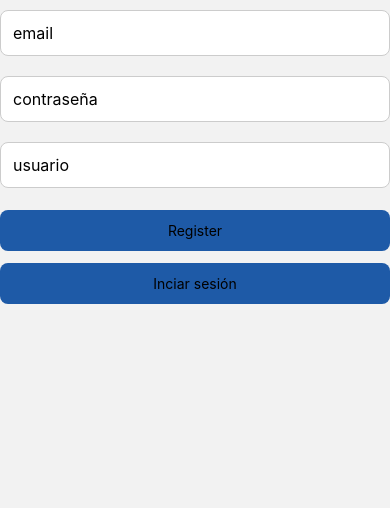
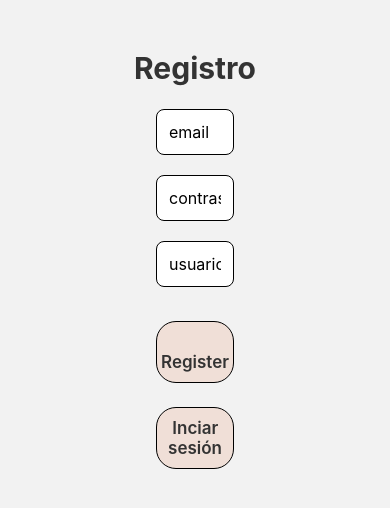
Before and after one commit to MailenHong/PI-Final-grupo3, a React Native app in the folder demo-expo/: screen /Register in a window 390 px wide. Shown: the top 508 px of the page. Built offline with nearby package versions, Linux system fonts and the light colour scheme; no server answers.

Commit message:
cerrando proyecto (css +que aparezca quitar me gusta y otras modificaciones)

```diff
--- a/demo-expo/src/Component/Post.js
+++ b/demo-expo/src/Component/Post.js
@@ -13,12 +13,17 @@ export default class Post extends Component {
         };
     }
 
-    tocarLike = (item) => {
-        const correo = auth.currentUser?.email;
-        if (!correo) return;
+    componentDidMount() {
+        if (this.props.data.likes.includes(auth.currentUser.email)) {
+            this.setState({ yaLeGusta: true })
+        }
+    }
+
+    tocarLike(item) {
+        const correo = auth.currentUser.email;
 
         const datos = item.data;
-        const likes = Array.isArray(datos.likes) ? datos.likes : [];
+        const likes = datos.likes;
         const yaLeGusta = likes.includes(correo);
 
         console.log('Like clickeado. Ya le gusta?', yaLeGusta);
@@ -36,7 +41,11 @@ export default class Post extends Component {
             .update({
                 likes: firebase.firestore.FieldValue.arrayUnion(correo),
             })
-            .then(() => console.log('Likeado'))
+            .then(() => {
+                console.log('Likeado')
+                this.setState({ yaLeGusta: true })
+            })
+
             .catch((error) => console.log('Error al dar like:', error));
     }
 
@@ -46,7 +55,10 @@ export default class Post extends Component {
             .update({
                 likes: firebase.firestore.FieldValue.arrayRemove(correo),
             })
-            .then(() => console.log('Dislikeado'))
+            .then(() => {
+                console.log('Dislikeado')
+                this.setState({ yaLeGusta: false })
+            })
             .catch((error) => console.log('Error al quitar like:', error));
     }
 
@@ -59,10 +71,10 @@ export default class Post extends Component {
         return (
             <View style={styles.datosRecuperados}>
 
-                <Text style={styles.owner}>@{this.props.data.owner}</Text>
+                <Text style={styles.owner}>{this.props.data.owner}</Text>
                 <Text style={styles.posteo}>{this.props.data.posteo}</Text>
 
-                <Pressable onPress={() => this.tocarLike({id: this.props.id, data: this.props.data})}>
+                <Pressable onPress={() => this.tocarLike({ id: this.props.id, data: this.props.data })}>
                     <Text style={styles.irA}>
                         {this.state.yaLeGusta ? 'Quitar me gusta' : 'Me gusta'} ({this.props.data.likes.length || 0})
                     </Text>
@@ -77,12 +89,9 @@ export default class Post extends Component {
 }
 
 const styles = StyleSheet.create({
-    lista: {
-        paddingBottom: 24,
-    },
     datosRecuperados: {
         flex: 1,
-        width: '50%',
+        width: '100%',
         marginVertical: 6,
         paddingVertical: 12,
         paddingHorizontal: 16,
@@ -108,9 +117,4 @@ const styles = StyleSheet.create({
         color: '#ED8E63',
         marginTop: 6,
     },
-    center: {
-        flex: 1,
-        justifyContent: 'center',
-        alignItems: 'center',
-    },
 });
--- a/demo-expo/src/Screens/Comentario.js
+++ b/demo-expo/src/Screens/Comentario.js
@@ -28,7 +28,6 @@ export default class Comentario extends Component {
     })
       .then(() => {
         this.setState({ comentario: '' });
-        // this.props.navigation.navigate('Comentario', { postId });
       })
       .catch(err => console.log(err));
 
@@ -37,7 +36,7 @@ export default class Comentario extends Component {
   }
 
   componentDidMount() {
-    const { postId } = this.props.route.params;
+    const postId = this.props.route.params.postId;
 
     console.log('post id desde componentDidMount', postId)
 
@@ -59,34 +58,30 @@ export default class Comentario extends Component {
     return (
       <View style={styles.contenedor}>
         <Text style={styles.titulo}> Comentarios </Text>
-        {postRecuperado ? (
+        {postRecuperado ?
           <View style={styles.datosRecuperados}>
-            <Text style={{ fontSize: 17, color: 'gray' }}>
-              {postRecuperado.data.owner} posteó hoy a las ...
+            <Text style={styles.dataUsuario}>
+            {postRecuperado.data.owner} posteó hoy a las {postRecuperado.data.createdAt}
             </Text>
-            <Text style={{ fontSize: 18 }}>{postRecuperado.data.posteo}</Text>
+            <Text style={styles.dataPosteo}>{postRecuperado.data.posteo}</Text>
           </View>
-        ) : (
+         :
           <Text>Cargando post...</Text>
-        )}
+        }
 
-        {postRecuperado ? (
+        {postRecuperado ?
           <FlatList
             data={postRecuperado.data.comentarios}
             keyExtractor={(item) => item.createdAt + item.owner}
             renderItem={({ item }) => (
               <View style={styles.datosRecuperados}>
-                <Text style={{ fontSize: 17, color: 'gray' }}>{item.owner}</Text>
-                <Text style={{ fontSize: 18 }}>{item.comentario}</Text>
+                <Text style={styles.dataUsuario}>{item.owner}</Text>
+                <Text style={styles.dataPosteo}>{item.comentario}</Text>
               </View>
             )} />
-        ) : (
+         :
           <Text>Cargando post...</Text>
-        )}
-
-
-
-
+        }
         <TextInput
           style={styles.input}
           keyboardType='default'
@@ -102,34 +97,43 @@ export default class Comentario extends Component {
 }
 
 const styles = StyleSheet.create({
+  dataUsuario: {
+    fontSize: 17,
+    color: 'gray'
+  },
+  dataPosteo: {
+    fontSize: 18,
+  },
   titulo: {
     fontSize: 30,
-    fontWeight: '600',
+    fontWeight: '700',
     margin: 10,
+    color: '#333',
+    paddingBottom: 3
   },
   input: {
     borderWidth: 1,
-    marginVertical: 10,
-    paddingVertical: 12,
+    paddingTop: 12,
+    paddingBottom: 12,
     paddingHorizontal: 14,
     fontSize: 16,
     borderRadius: 10,
-    width: '50%',
-    backgroundColor: '#ece2e2ff',
-
+    width: '35%',
+    backgroundColor: '#a9b8b24d'
   },
   contenedor: {
     flex: 1,
     alignItems: 'center',
-    paddingTop: 24,
+    paddingTop: 40,
   },
   irA: {
     fontSize: 20,
     fontWeight: '600',
     margin: 10,
+    color: '#333',
+    paddingBottom: 300
   },
   datosRecuperados: {
     margin: 10,
-    fontSize: 16,
   }
 })
--- a/demo-expo/src/Screens/Home.js
+++ b/demo-expo/src/Screens/Home.js
@@ -1,5 +1,5 @@
 import React, { Component } from 'react';
-import { Text, View, FlatList, Pressable, ActivityIndicator, Alert, StyleSheet, } from 'react-native';
+import { Text, View, FlatList, ActivityIndicator, Alert, StyleSheet, } from 'react-native';
 import { auth, db } from '../firebase/config';
 import firebase from 'firebase';
 import Post from '../Component/Post';
@@ -38,55 +38,15 @@ export default class Home extends Component {
           this.setState({ posteos: posts, loading: false });
         },
         (error) => {
-          Alert.alert('Error al cargar posteos', error.message);
+          console.log('Error al cargar posteos', error.message);
           this.setState({ loading: false });
         }
       );
   }
 
-  tocarLike = (item) => {
-    const correo = auth.currentUser?.email;
-    if (!correo) return;
-
-    const datos = item.data;
-    const likes = Array.isArray(datos.likes) ? datos.likes : [];
-    const yaLeGusta = likes.includes(correo);
-
-    console.log('Like clickeado. Ya le gusta?', yaLeGusta);
-
-    if (yaLeGusta) {
-      this.quitarLike(item, correo);
-    } else {
-      this.darLike(item, correo);
-    }
-  };
-
-  darLike(post, correo) {
-    db.collection('posts')
-      .doc(post.id)
-      .update({
-        likes: firebase.firestore.FieldValue.arrayUnion(correo),
-      })
-      .then(() => console.log('Likeado'))
-      .catch((error) => console.log('Error al dar like:', error));
-  }
-
-  quitarLike(post, correo) {
-    db.collection('posts')
-      .doc(post.id)
-      .update({
-        likes: firebase.firestore.FieldValue.arrayRemove(correo),
-      })
-      .then(() => console.log('Dislikeado'))
-      .catch((error) => console.log('Error al quitar like:', error));
-  }
-
-  tocarComentar = (item) => {
-    this.props.navigation.navigate('Comentario', { postId: item.id });
-  };
-
   render() {
-    const { posteos, loading } = this.state;
+    const posteos = this.state.posteos;
+    const loading = this.state.loading;
 
     console.log(posteos)
 
@@ -122,49 +82,16 @@ export default class Home extends Component {
 const styles = StyleSheet.create({
   contenedor: {
     flex: 1,
-    backgroundColor: '#f2f2f2',
-    paddingTop: 24,
+    alignItems: 'center',
+    paddingTop: 40,
   },
+
   titulo: {
-    fontSize: 28,
+    fontSize: 30,
     fontWeight: '700',
-    textAlign: 'center',
-    marginBottom: 10,
-    color: '#222',
+    margin: 10,
+    color: '#333',
+    paddingBottom: 3
   },
-  lista: {
-    paddingBottom: 24,
-    flex: 1,
-  },
-  datosRecuperados: {
-    width: '100%',
-    marginVertical: 6,
-    paddingVertical: 12,
-    paddingHorizontal: 16,
-    borderBottomWidth: 1,
-    borderColor: '#e0e0e0',
-    backgroundColor: '#fff',
-  },
-  owner: {
-    fontSize: 15,
-    color: '#555',
-    fontWeight: '500',
-    marginBottom: 4,
-  },
-  posteo: {
-    fontSize: 17,
-    color: '#222',
-    marginBottom: 10,
-  },
-  irA: {
-    fontSize: 15,
-    fontWeight: '600',
-    color: '#007bff',
-    marginTop: 4,
-  },
-  center: {
-    flex: 1,
-    justifyContent: 'center',
-    alignItems: 'center',
-  },
+
 });
--- a/demo-expo/src/Screens/Login.js
+++ b/demo-expo/src/Screens/Login.js
@@ -47,7 +47,8 @@ export default class Login extends Component {
   render() {
 
     return (
-      <View>
+      <View style={styles.contenedor}>
+        <Text style = {styles.titulo}>Logueate</Text>
         <TextInput
         style = {styles.input}
         placeholder = 'email'
@@ -64,13 +65,14 @@ export default class Login extends Component {
         <Pressable
          style = {styles.boton}
          onPress = {() => this.onSubmit(this.state.email,this.state.password)}>
-         <Text> Login </Text></Pressable>
+         <Text style={styles.irA}> Login </Text></Pressable>
         {this.state.error !== '' ? <Text>{this.state.error}</Text> : undefined }
 
         <Pressable
         style = {styles.boton}
         onPress ={()=> this.props.navigation.navigate('Register')}>
-        <Text>No tenes cuenta, registrate.</Text></Pressable>
+        <Text style={styles.irA}>No tenes cuenta, registrate.</Text>
+        </Pressable>
       </View>
     )
   }
@@ -79,48 +81,45 @@ export default class Login extends Component {
 
 
 const styles = StyleSheet.create({
-  container: {
-    width: '92%',
-    maxWidth: 740,
-    alignSelf: 'center',
-    backgroundColor: '#f5f5f5',
-    borderRadius: 12,
-    paddingVertical: 24,
-    paddingHorizontal: 16,
-    marginVertical: 20,
-    alignItems: 'stretch',
+  contenedor: {
+    flex: 1,
+    alignItems: 'center',
+    paddingTop: 40,
   },
-  title: {
-    fontSize: 24,
+  irA: {
+    fontSize: 17,
+    fontWeight: '600',
+    color: '#333',
+  },
+  titulo: {
+    fontSize: 30,
     fontWeight: '700',
-    marginBottom: 20,
-    textAlign: 'center',
-    color: '#1E1E1E',
+    margin: 10,
+    color: '#333',
+    paddingBottom: 3
   },
   boton: {
-    backgroundColor: '#1E5AA7',
-    borderRadius: 8,
-    paddingVertical: 12,
-    paddingHorizontal: 10,
+    backgroundColor: '#ef9f7a6e',
+    width: '20%',
+    borderWidth: 1,
     alignItems: 'center',
-    marginTop: 12,
+    marginTop: 16,
+    backgroundColor: '#f0dfd7ff',
+    paddingTop: 10,
+    paddingBottom: 10,
+    paddingHorizontal: 24,
+    borderRadius: 20,
+    marginTop: 24
   },
-  field: {
+
+  input: {
+    width: '20%',
     borderWidth: 1,
-    borderColor: '#ccc',
     borderRadius: 8,
     backgroundColor: '#fff',
     padding: 12,
-    marginVertical: 10,
-    fontSize: 16,
-  },
-  input: {
-    borderWidth: 1,
-    borderColor: '#ccc',
-    borderRadius: 8,
-    backgroundColor: '#fff',
-    padding: 12,
-    marginVertical: 10,
+    marginTop: 10,
+    marginBottom: 10,
     fontSize: 16,
   },
 })
--- a/demo-expo/src/Screens/Perfil.js
+++ b/demo-expo/src/Screens/Perfil.js
@@ -39,7 +39,6 @@ export default class Perfil extends Component {
               data: doc.data()
             })
           })
-          posteos.sort((a, b) => b.data.createdAt - a.data.createdAt)
           console.log(posteos)
           this.setState({
             misPosteos: posteos,
@@ -82,12 +81,9 @@ export default class Perfil extends Component {
             data={this.state.misPosteos}
             keyExtractor={(item) => item.id.toString()}
             renderItem={({ item }) => (
-              // <View><Text> {item.data?.texto || JSON.stringify(item.data)}</Text> </View>
               <Post data={item.data} id={item.id} navigation={this.props.navigation} />
             )}
           >
-
-
           </FlatList>
         </View>
     )
@@ -103,22 +99,34 @@ const styles = StyleSheet.create({
   irA: {
     fontSize: 17,
     fontWeight: '600',
+    color: '#333',
   },
-  loading: { flex: 1, alignItems: 'center', justifyContent: 'center' },
-  info: { marginTop: 6, alignItems: 'center' },
+  loading: {
+    flex: 1,
+    alignItems: 'center',
+    justifyContent: 'center'
+  },
+  info: {
+    marginTop: 6,
+    alignItems: 'center'
+  },
   infoEmail: {
     fontSize: 16,
     color: '#6A6767',
     marginBottom: 2,
   },
-  infoValue: { fontSize: 16, fontWeight: '500' },
-
+  infoValue: {
+    fontSize: 16,
+    fontWeight: '500'
+  },
   buttonText: {
-    width: '30%',
+    width: '17%',
+    borderWidth: 1,
     alignItems: 'center',
     marginTop: 16,
     backgroundColor: '#f0dfd7ff',
-    paddingVertical: 10,
+    paddingTop: 10,
+    paddingBottom: 10,
     paddingHorizontal: 24,
     borderRadius: 20,
     marginTop: 24
@@ -127,21 +135,15 @@ const styles = StyleSheet.create({
   fontSize: 20,
   fontWeight: '700',
   color: '#333',
-  marginTop: 40, // 🔹 espacio extra debajo del botón
-  marginBottom: 20,
-  textAlign: 'center', // centrado como "Mi perfil"
+  marginTop: 30,
+  marginBottom: 10,
+  textAlign: 'center',
 },
 
-  listContent: { paddingVertical: 8 },
-  postCard: {
-    width: '90%',
-    alignSelf: 'center', padding: 16, borderRadius: 20, borderWidth: 1, borderColor: '#eee', marginBottom: 10
-  },
-  postText: { fontSize: 15, lineHeight: 20 },
-  emptyList: { textAlign: 'center', color: '#999', marginTop: 20 },
   titulo: {
     fontSize: 30,
     fontWeight: '700',
     margin: 10,
+    color: '#333',
   },
 });
--- a/demo-expo/src/Screens/Posteo.js
+++ b/demo-expo/src/Screens/Posteo.js
@@ -13,16 +13,19 @@ export default class NuevoPost extends Component {
     }
 
     submit() {
+        let fecha = new Date()
         return db.collection('posts').add({
             owner: auth.currentUser.email,
-            createdAt: new Date(),
+            createdAt: fecha.toString(),
             posteo: this.state.posteo,
             likes: this.state.likes,
             comentarios: []
         })
 
-            .then((item) => { this.setState({ posteo: '' }), this.props.navigation.navigate('Comentario', { postId: item.id });
-        })
+            .then((item) => {
+                this.setState({ posteo: '' })
+                this.props.navigation.navigate('Comentario', { postId: item.id });
+            })
 
             .catch(err => console.log(err));
     }
@@ -48,30 +51,32 @@ export default class NuevoPost extends Component {
 const styles = StyleSheet.create({
     input: {
         borderWidth: 1,
-        marginVertical: 10,
-        paddingVertical: 12,
+        marginTop: 10,
+        marginBottom: 10,
+        paddingTop: 12,
+        paddingBottom: 12,
         paddingHorizontal: 14,
         fontSize: 16,
-        borderRadius: 10,
-        width: '40%',
-        backgroundColor: '#a9b8b24d',
-
-    },
+        borderRadius: 20,
+        width: '35%',
+        backgroundColor: '#a9b8b24d'    },
     titulo: {
         fontSize: 30,
-        fontWeight: '600',
+        fontWeight: '700',
         margin: 10,
+        color: '#333',
     },
     irA: {
         fontSize: 20,
         fontWeight: '600',
         margin: 10,
         alignItems: 'flex-start',
+        color: '#333',
     },
     contenedor: {
         flex: 1,
         alignItems: 'center',
-        paddingTop: 24,
+        paddingTop: 40,
     }
 
 })
--- a/demo-expo/src/Screens/Register.js
+++ b/demo-expo/src/Screens/Register.js
@@ -42,7 +42,8 @@ export default class Register extends Component {
   render() {
 
     return (
-      <View>
+      <View style={styles.contenedor}>
+        <Text style = {styles.titulo} >Registro</Text>
         <TextInput
         style = {styles.input}
         placeholder = 'email' onChangeText = {(texto)=> this.setState({email: texto})} value= {this.state.email}></TextInput>
@@ -54,11 +55,11 @@ export default class Register extends Component {
         placeholder = 'usuario' onChangeText = {(texto)=> this.setState({username: texto})} value= {this.state.username}></TextInput>
         <Pressable
         style = {styles.boton}
-        onPress = {() => this.onSubmit(this.state.email,this.state.password, this.state.username)}> <Text> Register </Text></Pressable>
+        onPress = {() => this.onSubmit(this.state.email,this.state.password, this.state.username)}> <Text style={styles.irA}> Register </Text></Pressable>
         {this.state.error !== '' ? <Text>{this.state.error}</Text> : undefined }
         <Pressable
         style = {styles.boton}
-        onPress ={()=> this.props.navigation.navigate('Login')}><Text> Inciar sesión </Text></Pressable>
+        onPress ={()=> this.props.navigation.navigate('Login')}><Text style={styles.irA}> Inciar sesión </Text></Pressable>
       </View>
     )
   }
@@ -66,48 +67,45 @@ export default class Register extends Component {
 
 
     const styles = StyleSheet.create({
-      container: {
-        width: '92%',
-        maxWidth: 740,
-        alignSelf: 'center',
-        backgroundColor: '#f5f5f5',
-        borderRadius: 12,
-        paddingVertical: 24,
-        paddingHorizontal: 16,
-        marginVertical: 20,
-        alignItems: 'stretch',
+          contenedor: {
+    flex: 1,
+    alignItems: 'center',
+    paddingTop: 40,
   },
-      title: {
-        fontSize: 24,
+  irA: {
+    fontSize: 17,
+    fontWeight: '600',
+    color: '#333',
+  },
+  titulo: {
+    fontSize: 30,
     fontWeight: '700',
-        marginBottom: 20,
-        textAlign: 'center',
-        color: '#1E1E1E',
+    margin: 10,
+    color: '#333',
+    paddingBottom: 3
   },
   boton: {
-        backgroundColor: '#1E5AA7',
-        borderRadius: 8,
-        paddingVertical: 12,
-        paddingHorizontal: 10,
+    backgroundColor: '#ef9f7a6e',
+    width: '20%',
+    borderWidth: 1,
     alignItems: 'center',
-        marginTop: 12,
+    marginTop: 16,
+    backgroundColor: '#f0dfd7ff',
+    paddingTop: 10,
+    paddingBottom: 10,
+    paddingHorizontal: 24,
+    borderRadius: 20,
+    marginTop: 24
   },
-      field: {
+
+  input: {
+    width: '20%',
     borderWidth: 1,
-        borderColor: '#ccc',
     borderRadius: 8,
     backgroundColor: '#fff',
     padding: 12,
-        marginVertical: 10,
-        fontSize: 16,
-      },
-      input: {
-        borderWidth: 1,
-        borderColor: '#ccc',
-        borderRadius: 8,
-        backgroundColor: '#fff',
-        padding: 12,
-        marginVertical: 10,
+    marginTop: 10,
+    marginBottom: 10,
     fontSize: 16,
   },
     })
```
Lines whose indentation alone changed are shown as unchanged.
